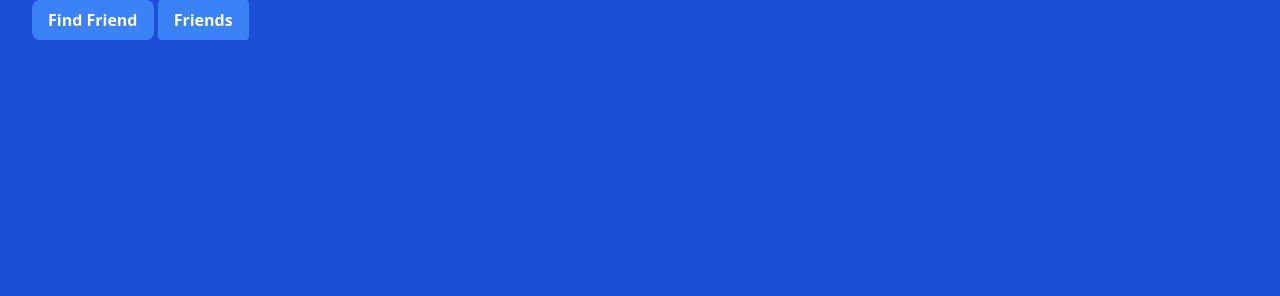
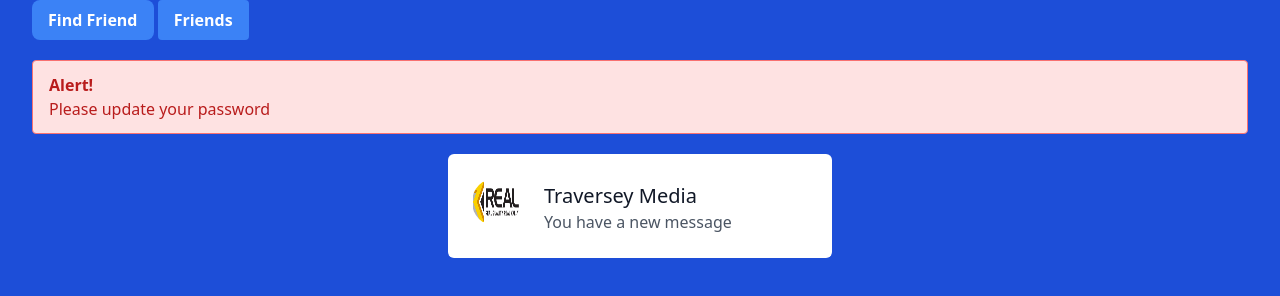
Before and after one commit to jonathan1965/tailwind_lesson, a website: page src/index.html in a window 1280 px wide. Drawn offline with Linux system fonts and the light colour scheme.

Commit message:
make it better

```diff
--- a/src/index.html
+++ b/src/index.html
@@ -13,6 +13,26 @@
 
    <!-- Alert component -->
 
+   <div class="bg-red-100 border  border-red-400 text-red-700 px-4 py-3 rounded relative my-5" role="alert">
+       <strong class="font-bold">Alert!</strong>
+       <span class="block sm:line">Please update your password</span>
+
+   </div>
 </div>
+
+  <!-- CARD COMPONENT -->
+
+  <div class="max-w-sm mx-auto flex p-6 bg-white rounded-md shodow-xl">
+        <div class="flex-shrink-0">
+          <img src="/dist/img/Real-Contractors-Logo-2.png" alt="" class="h-12 w-12 rounded-full">
+        </div>
+
+        <div class="ml-6 pt-1">
+          <h4 class="text-xl text-gray-900">Traversey Media</h4>
+          <p class="text-base text-gray-600">You have a new message</p>
+        </div>
+  </div>
+
+  <!-- CARD COLUMS  -->
 </body>
 </html>
```
Also changed, not shown: dist/img/1338352.webp (added), dist/img/Real-Contractors-Logo-2.png (added), dist/output.css, 1 other file.
